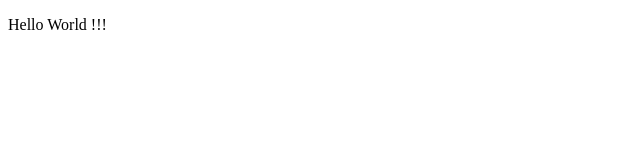
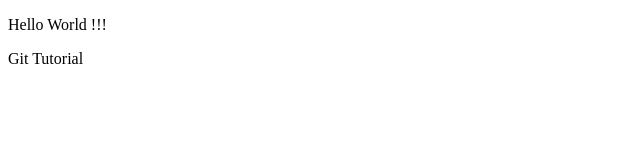
Before and after one commit to ilkinhuseynov1990/GitTutorial, a plain HTML site: page index.html in a window 1280 px wide. Shown: the full height of the page, 0-640 px from the left. Drawn offline with Linux system fonts and the light colour scheme.

Commit message:
add new line

```diff
--- a/index.html
+++ b/index.html
@@ -9,5 +9,9 @@
     <p>
         Hello World !!!
     </p>
+
+    <p>
+        Git Tutorial
+    </p>
 </body>
 </html>
```
